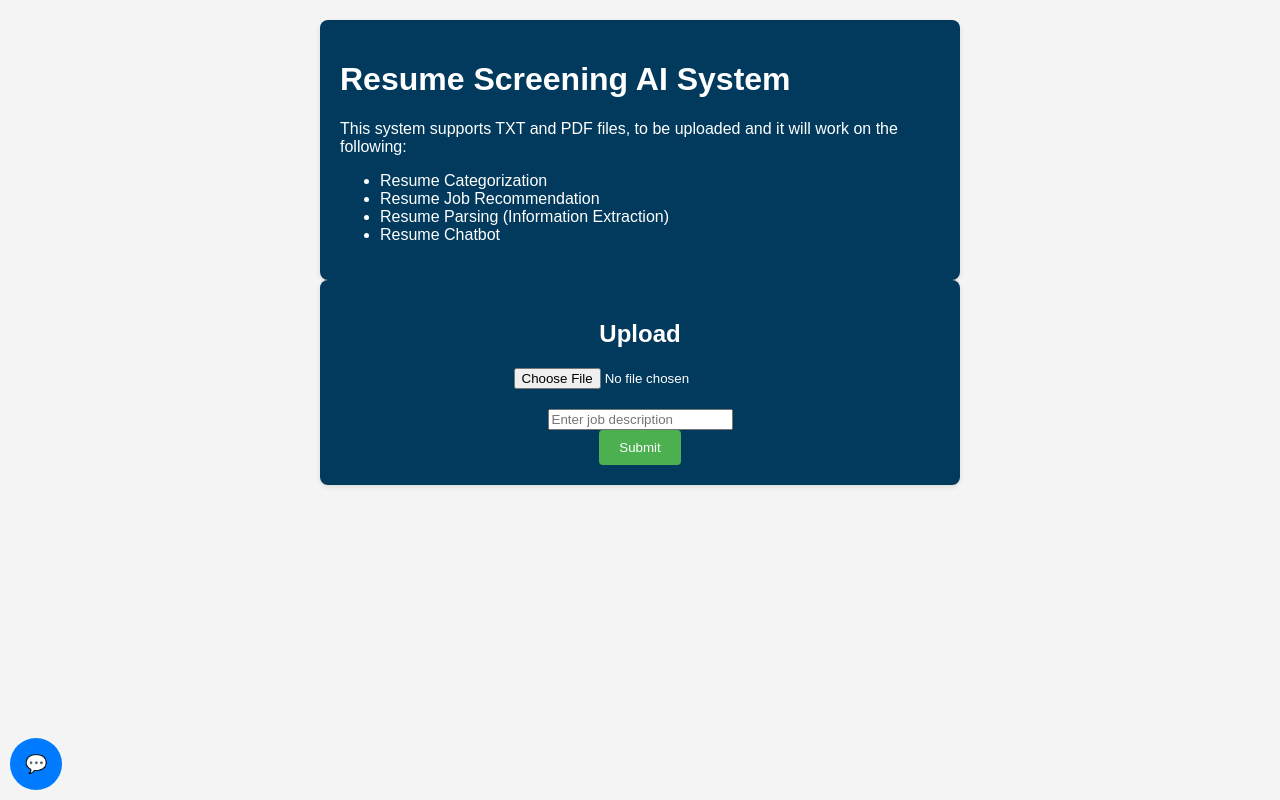
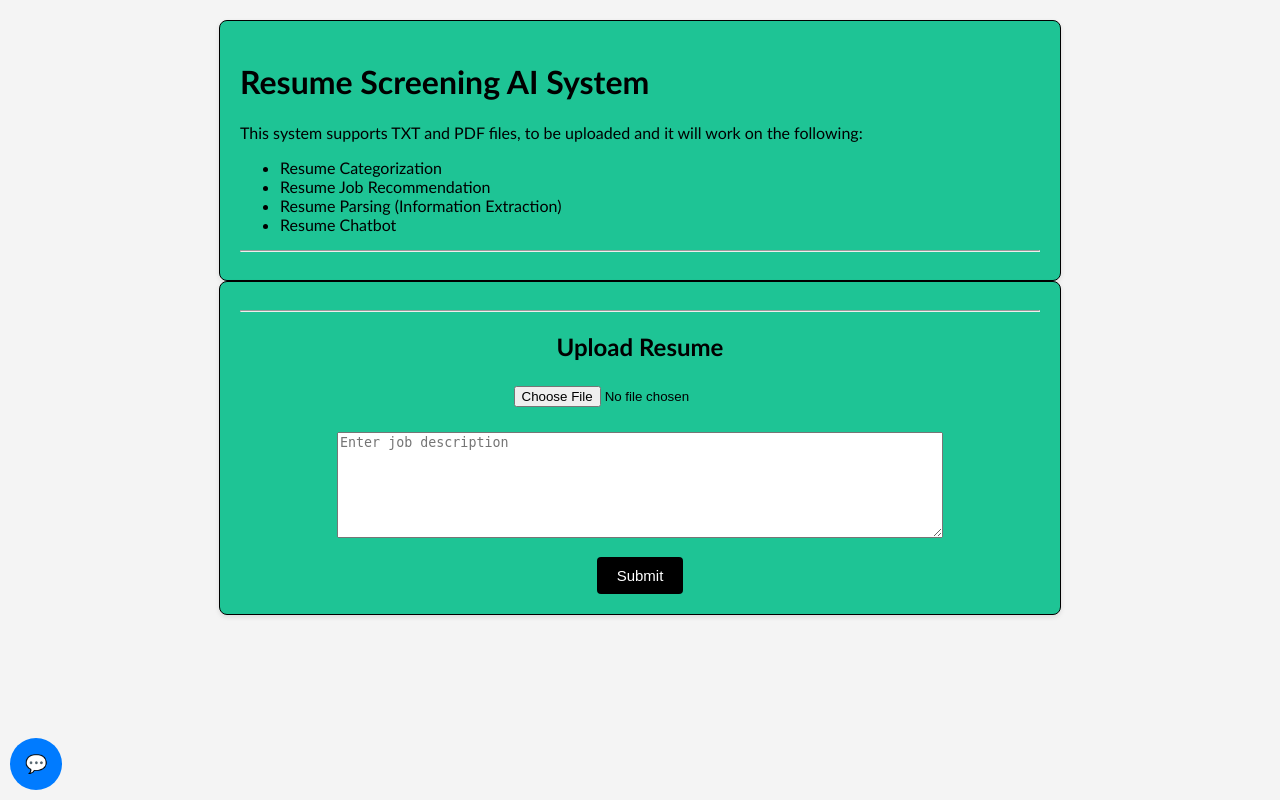
Before and after one commit to siddharthrepo/Resume_parsing_services_gfg, a Flask app: page / in a window 1280 px wide. Run offline with Flask 3, Linux system fonts and the light colour scheme; parts of the project's set-up code (start-up, migrations or seed data) failed here and were passed over.

Commit message:
feat(final-proto) : working app

```diff
--- a/templates/index.html
+++ b/templates/index.html
@@ -10,13 +10,16 @@
             font-family: Arial, sans-serif;
             background-color: #f4f4f4;
             color: #333;
+
         }
 
         .container {
-            max-width: 600px;
+            font-family: 'Trebuchet MS', 'Lucida Sans Unicode', 'Lucida Grande', 'Lucida Sans', Arial, sans-serif;
+            max-width: 800px;
             margin: auto;
             padding: 20px;
             background-color: #fff;
+            border: 1px solid black ;
             border-radius: 8px;
             box-shadow: 0 2px 5px rgba(0, 0, 0, 0.1);
         }
@@ -34,11 +37,13 @@
 
         input[type="file"] {
             margin-bottom: 20px;
+            padding:5px ;
         }
 
         input[type="submit"] {
+            font-size: 15px;
             padding: 10px 20px;
-            background-color: #4CAF50;
+            background-color: #000000;
             color: #fff;
             border: none;
             border-radius: 4px;
@@ -139,10 +144,16 @@
             border: none;
             font-size: 18px;
         }
+
+        #job_desc{
+            width: 600px;
+            height: 100px;
+
+        }
     </style>
 </head>
 <body>
-    <div class="container" style="margin-top:20px;background:#013a5c;color:white;">
+    <div class="container" style="margin-top:20px;background:#1ec495;color:rgb(0, 0, 0);">
         <h1 class="text-center">Resume Screening AI System</h1>
         <p>This system supports TXT and PDF files, to be uploaded and it will work on the following:</p>
         <ul>
@@ -151,58 +162,14 @@
             <li>Resume Parsing (Information Extraction)</li>
             <li>Resume Chatbot</li>
         </ul>
+        <hr>
     </div>
-
-    <!-- <div class="container" style="background:#013a5c;color:white;">
-        <h2>Upload</h2>
+    <div class="container" style="background:#1ec495;color:rgb(0, 0, 0);">
+        <hr>
+        <h2>Upload Resume</h2>
         <form action="/pred" method="post" enctype="multipart/form-data">
             <input type="file" name="resume" accept=".pdf, .txt" required>
-            <input type="text" name="job_description" placeholder="Enter job description">
-            <input type="submit" value="Submit">
-        </form>
-        {% if message %}
-        <p class="text-center">{{ message }}</p>
-        {% endif %}
-        {% if predicted_category %}
-        <hr>
-        <p class="text-center"><strong>Category:</strong> {{ predicted_category }}</p>
-        <p class="text-center"><strong>Recommended Job:</strong> {{ recommended_job }}</p>
-        <hr>
-        <h1 class="text-center">Extracted Information</h1>
-        <p class="text-center"><strong>Name:</strong> {{ name }}</p>
-        <p class="text-center"><strong>Phone No:</strong> {{ phone }}</p>
-        <p class="text-center"><strong>Email:</strong> {{ email }}</p>
-
-        {% if extracted_education %}
-        <h1 class="text-center">Education:</h1>
-        <ul class="list-unstyled text-center">
-            {% for edu in extracted_education %}
-                <li>{{ edu }}</li>
-            {% endfor %}
-        </ul>
-        {% endif %}
-
-        {% if extracted_skills %}
-        <h1 class="text-center"><strong>Skills</strong></h1>
-        <ul class="list-unstyled text-center">
-            {% for skill in extracted_skills %}
-                <li>{{ skill }}</li>
-            {% endfor %}
-        </ul>
-        {% else %}
-        <p class="text-center">No skills found...</p>
-        {% endif %}
-
-        <div style="color: #fff;">
-            <strong><p>Skill Match: {{ score }}</p></strong>
-        </div>
-        {% endif %}
-    </div> -->
-    <div class="container" style="background:#013a5c;color:white;">
-        <h2>Upload</h2>
-        <form action="/pred" method="post" enctype="multipart/form-data">
-            <input type="file" name="resume" accept=".pdf, .txt" required>
-            <input type="text" name="job_description" placeholder="Enter job description">
+            <textarea name="job_description" placeholder="Enter job description" id="job_desc" rows="4" cols="50"></textarea><br>
             <input type="submit" value="Submit">
         </form>
         {% if message %}
@@ -243,8 +210,8 @@
             <p class="text-center">No skills found...</p>
             {% endif %}
 
-            <div style="color: #fff;">
-                <strong><p>Skill Match: {{ score }}</p></strong>
+            <div>
+                <strong><p>Skill Match: {{ score }}% match with job description</p></strong>
             </div>
         </div>
         {% endif %}
```
Also changed, not shown: utils.py (+26 -0 lines), Readme.md (added).
